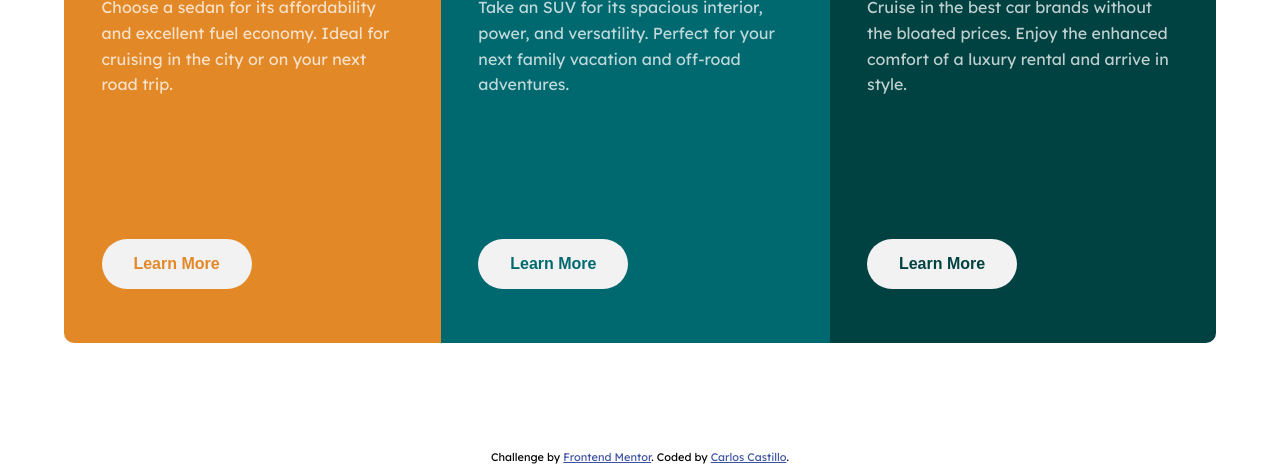
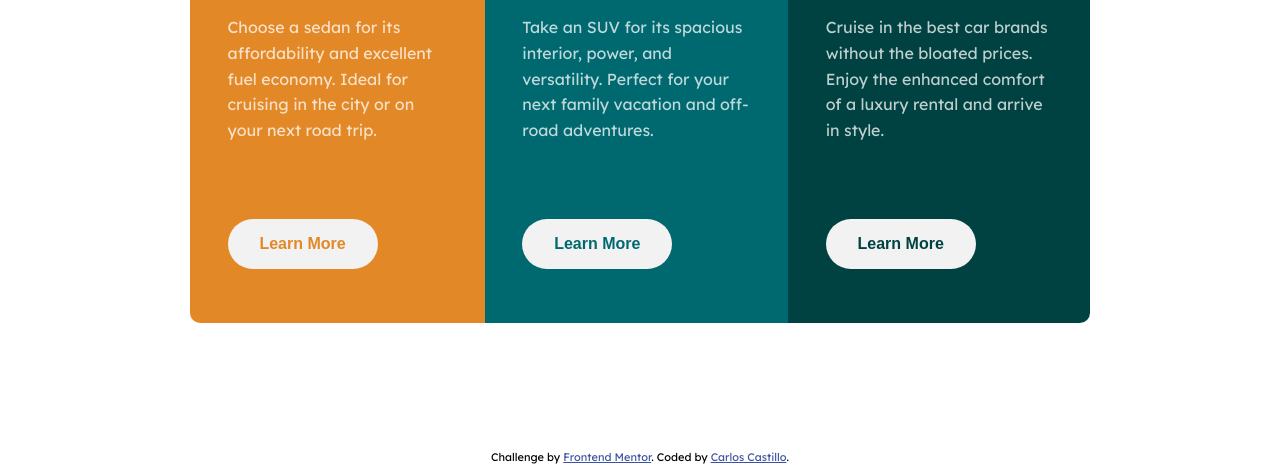
Before and after one commit to CharlieCastleWeb/Frontend-Mentor---3-column-preview-card-component, a plain HTML site: page index.html in a window 1280 px wide. Shown: the part 325-800 px from the top of the page. Drawn offline with Linux system fonts and the light colour scheme.

Commit message:
Fixed dimensions

```diff
--- a/styles.css
+++ b/styles.css
@@ -151,6 +151,7 @@ footer {
     }
 
     main {
+        max-width: 900px;
         margin-top: auto;
         display: flex;
         flex-direction: row;
@@ -160,7 +161,7 @@ footer {
         display: flex;
         flex-direction: column;
         justify-content: flex-start;
-        height: 70vh;
+        height: 65vh;
     }
 
     main div button {
```
